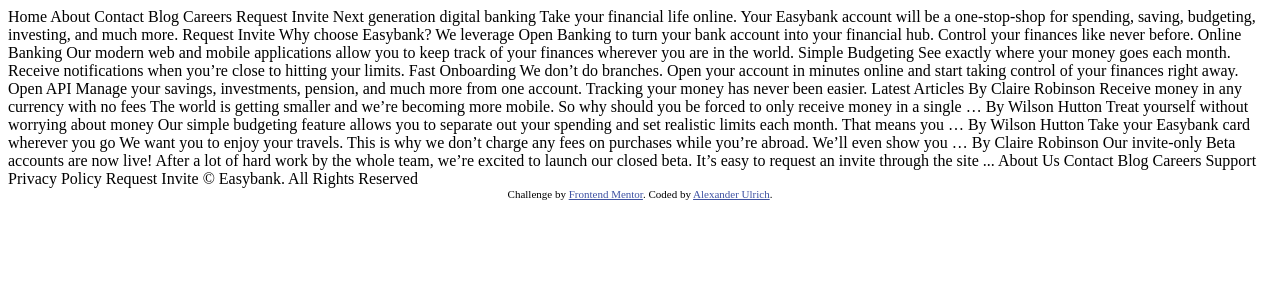
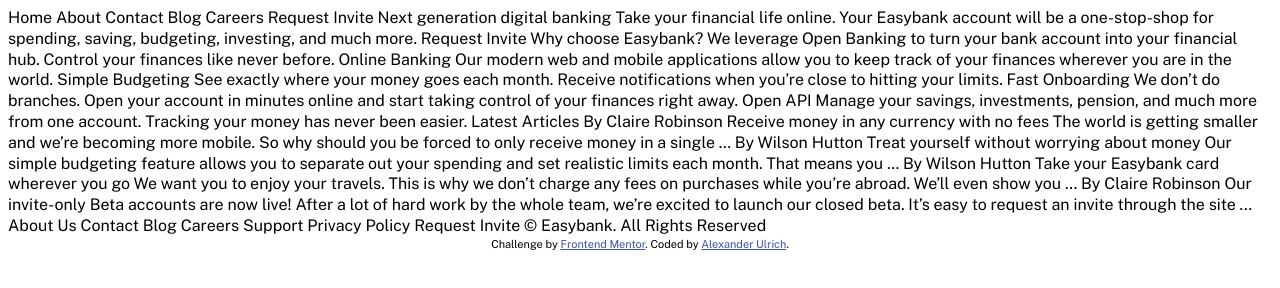
Before and after one commit to FluffyderDelphin/EasyBankPage, a website built with Parcel: page src/app/index.html in a window 1280 px wide. Built offline with nearby package versions, Linux system fonts and the light colour scheme.

Commit message:
more base sass files

```diff
--- a/src/app/index.html
+++ b/src/app/index.html
@@ -98,5 +98,6 @@
     Challenge by <a href="https://www.frontendmentor.io?ref=challenge" target="_blank">Frontend Mentor</a>.
     Coded by <a href="#">Alexander Ulrich</a>.
   </div>
+  <script src="js/script.js"></script>
 </body>
 </html>
--- /dev/null
+++ b/src/app/js/script.js
@@ -0,0 +1 @@
+console.log('Testing JS Script File');
--- /dev/null
+++ b/src/app/scss/abstracts/_index.scss
@@ -0,0 +1 @@
+@forward 'variables';
--- /dev/null
+++ b/src/app/scss/base/_index.scss
@@ -0,0 +1,2 @@
+@forward 'base';
+@forward 'typography';
--- /dev/null
+++ b/src/app/scss/base/_typography.scss
@@ -0,0 +1,6 @@
+@import url('https://fonts.googleapis.com/css2?family=Public+Sans:wght@300;400;700&display=swap');
+
+body{
+    font-family: 'Public Sans', sans-serif;
+    line-height: 1.3;
+}
--- a/src/app/scss/main.scss
+++ b/src/app/scss/main.scss
@@ -0,0 +1 @@
+@use 'base';
```
Also changed, not shown: src/app/scss/_base/_typography.scss (deleted), src/app/scss/abstracts/_variables.scss (added), src/app/scss/base/_base.scss (added), src/app/scss/main.css (added), src/app/scss/main.min.css (added), 2 other files.
